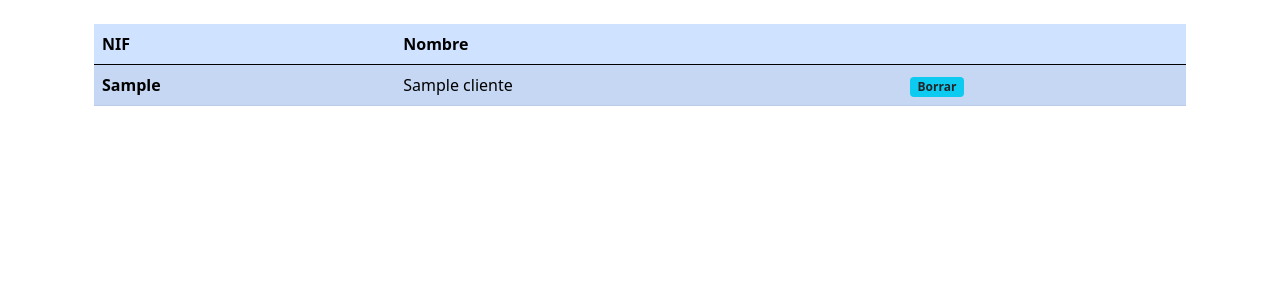
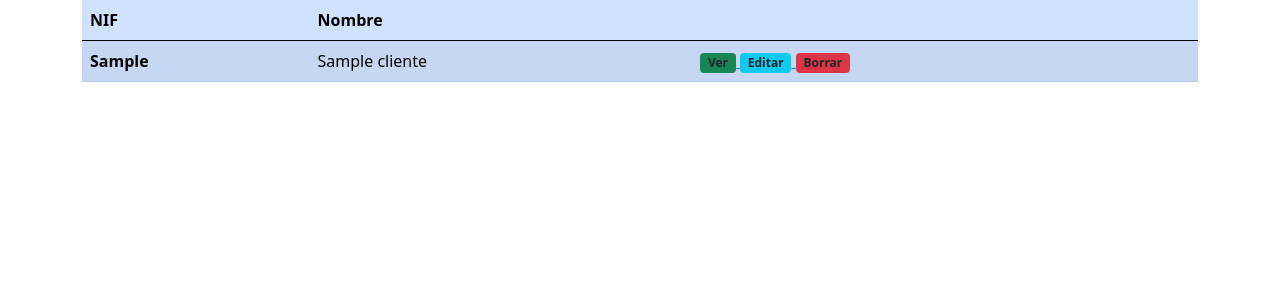
Before and after one commit to backglass/alphaPli, a Flask app: page /clientes in a window 1280 px wide. Shown: the part 56-356 px from the top of the page. Run offline with Flask 2, Linux system fonts and the light colour scheme; tables that the repository leaves empty hold one stand-in row (values such as "Sample post").

Commit message:
Añadido tres badges 'nuevo borrar editar'

```diff
--- a/templates/clientes.html
+++ b/templates/clientes.html
@@ -3,8 +3,8 @@
 {% block content %}
 
 <div class="container">
-<div class = "container">
-<br>
+
+
 
 <table class="table table-primary table-striped">
     <thead>
@@ -21,14 +21,24 @@
         <th scope="row">{{ cliente.nif }}</th>
         <td>{{ cliente.nombre }}</td>
 
-        <td><a href="{{ url_for ('eliminar_cliente', nif = cliente.nif)  }}"><span class="badge bg-info text-dark">Borrar</span></a></td>
+        <td><a href="{{ url_for ('ver_cliente', ver_cliente = cliente.nif)  }}">
+          <span class="badge bg-success text-dark">Ver</span></a><a href="{{ url_for ('editar_cliente', nif = cliente.nif)  }}">
+           <span class="badge bg-info text-dark">Editar</span></a><a href="{{ url_for ('eliminar_cliente', nif = cliente.nif) }}">
+           <span class="badge bg-danger text-dark">Borrar</span></a></td>
       </tr>
         {% endfor %}
     </tbody>
+
   </table>
 
 
 
 
+   {% endblock %}
+
+
+
+
+
+
 </div>
-{% endblock %}
```
